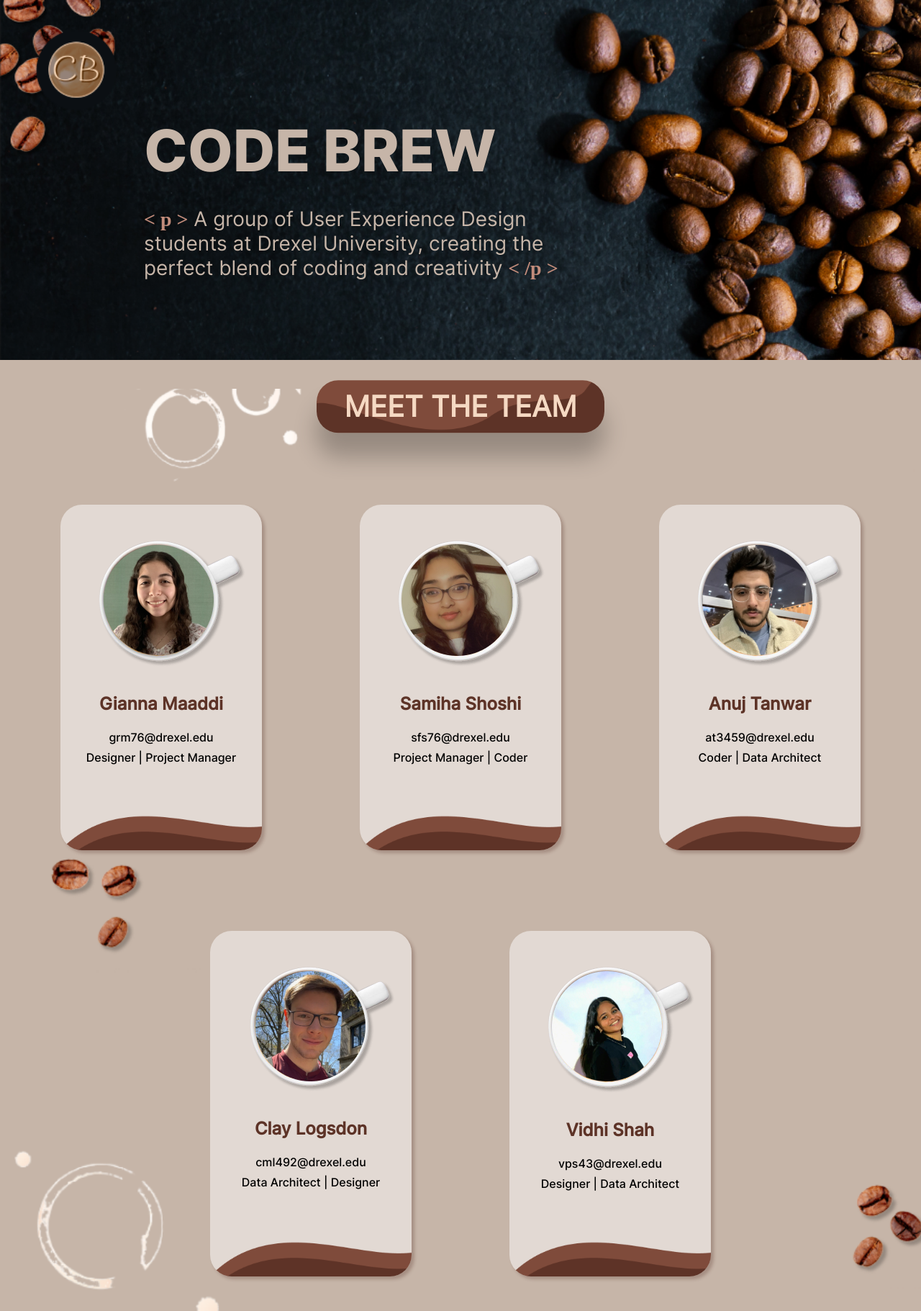
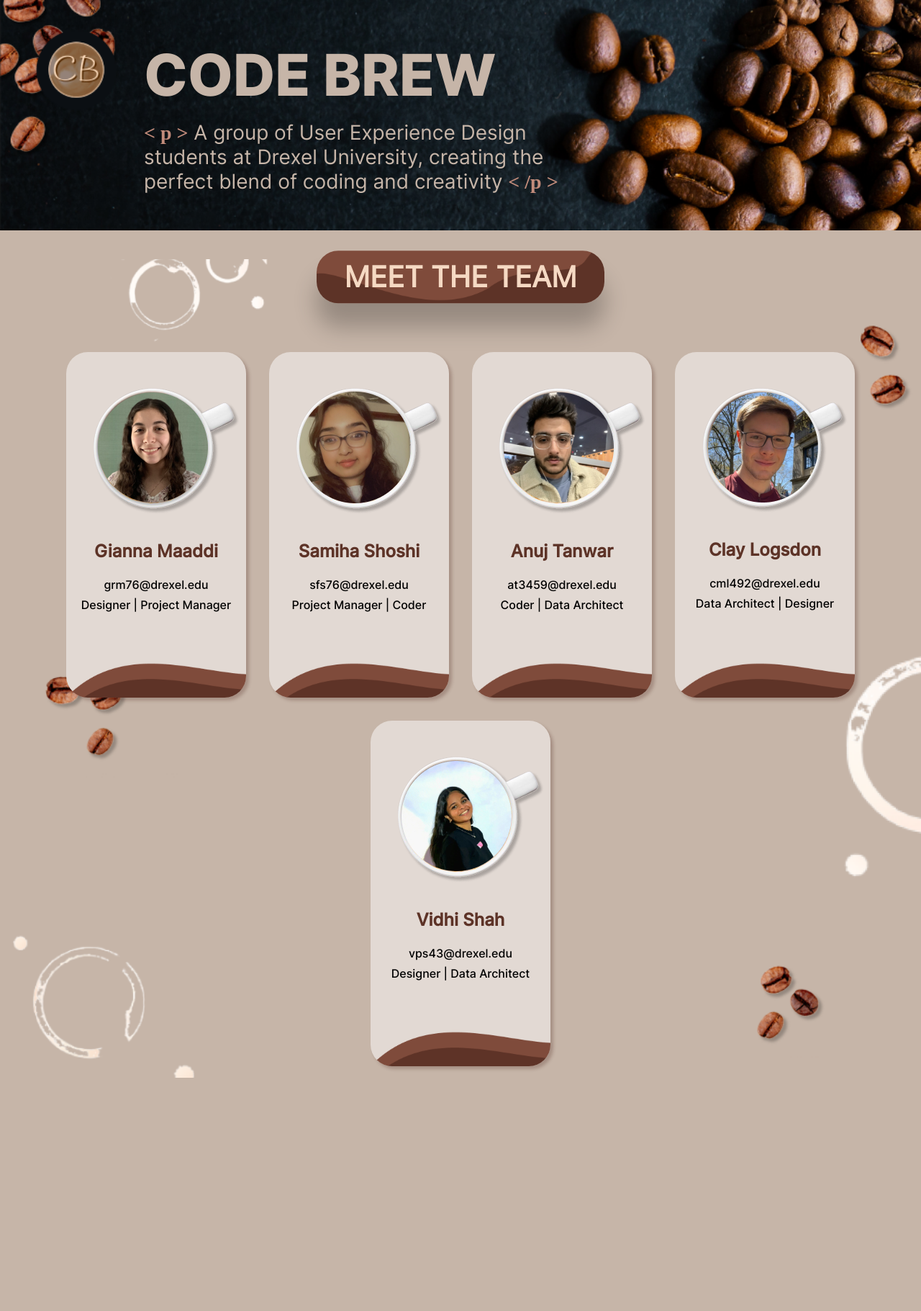
Before and after one commit to anujtanwar98/idm216-002-CodeBrew-TysonBees, a PHP site: page / in a window 1280 px wide. Shown: the whole page at 72% size. After the commit the page ends 1497 px from the top, so only its background shows below. Run offline with PHP 8.4, Linux system fonts and the light colour scheme.

Commit message:
:rocket: :construction:

```diff
--- a/Team Site/style.css
+++ b/Team Site/style.css
@@ -50,19 +50,19 @@ body{
 }
 h1{
     font-size: 80px;
-    line-height: 50px;
+    line-height: 20px;
     font-family: inter-extra-bold;
 }
 
 #heroDiv{
     background-image: url('imgs/hero.png');
     background-size: cover;
-    height: 500px;
+    height: 320px;
     display: flex;
 }
 
 #heroText{
-    margin-top: 130px;
+    margin-top: 40px;
     margin-left: 200px;
     width: 50%;
     color: #C6B5A8;
@@ -78,6 +78,7 @@ h1{
     font-family: Baloo;
     color: #C28C7B;
     font-weight: bold;
+    display: inline-block;
 }
 
 
@@ -96,10 +97,10 @@ h1{
     display: flex;
     justify-content: center;
     flex-direction: row;
-    gap: 80px 40px;
+    /* gap: 80px 40px; */
     flex-wrap: wrap;
     width: 100%;
-    padding: 2rem 0;
+    /* padding: 2rem 0; */
     margin: auto 0;
 }
 .team-mem-container a{
@@ -110,7 +111,7 @@ h1{
 .team-mem-container a:hover{
     box-shadow: 0 0 1.25rem #ECDEFA ;
     transform: translatey(-10px);
-    transition: ease-in 0.25s;
+    transition: 0.25s linear;
 }
 
 
@@ -140,8 +141,8 @@ h1{
     display: flex;
     flex-direction: column;
     align-items: center;
-    margin: 1rem 3rem;
-    width: 280px;
+    margin: 1rem 1rem;
+    width: 250px;
     height: 480px;
     box-shadow: 4px 4px 4px rgba(70, 33, 22, 0.25);
     border-radius: 30px;
--- a/final/index.html
+++ b/final/index.html
@@ -12,9 +12,9 @@
     <img src="images/bg-2.jpg" class="brew-soon" alt="background">
     <div class="soon-container">
         <h1 class="brew-soon-title">
-            Brewing up something new!
+            Coming Soon
             <br>
-            <span class="brew-soon-subtitle">Check back soon!!!</span>
+            <!-- <span class="brew-soon-subtitle">Check back soon!!!</span> -->
         </h1>
     </div>
 </body>
```
